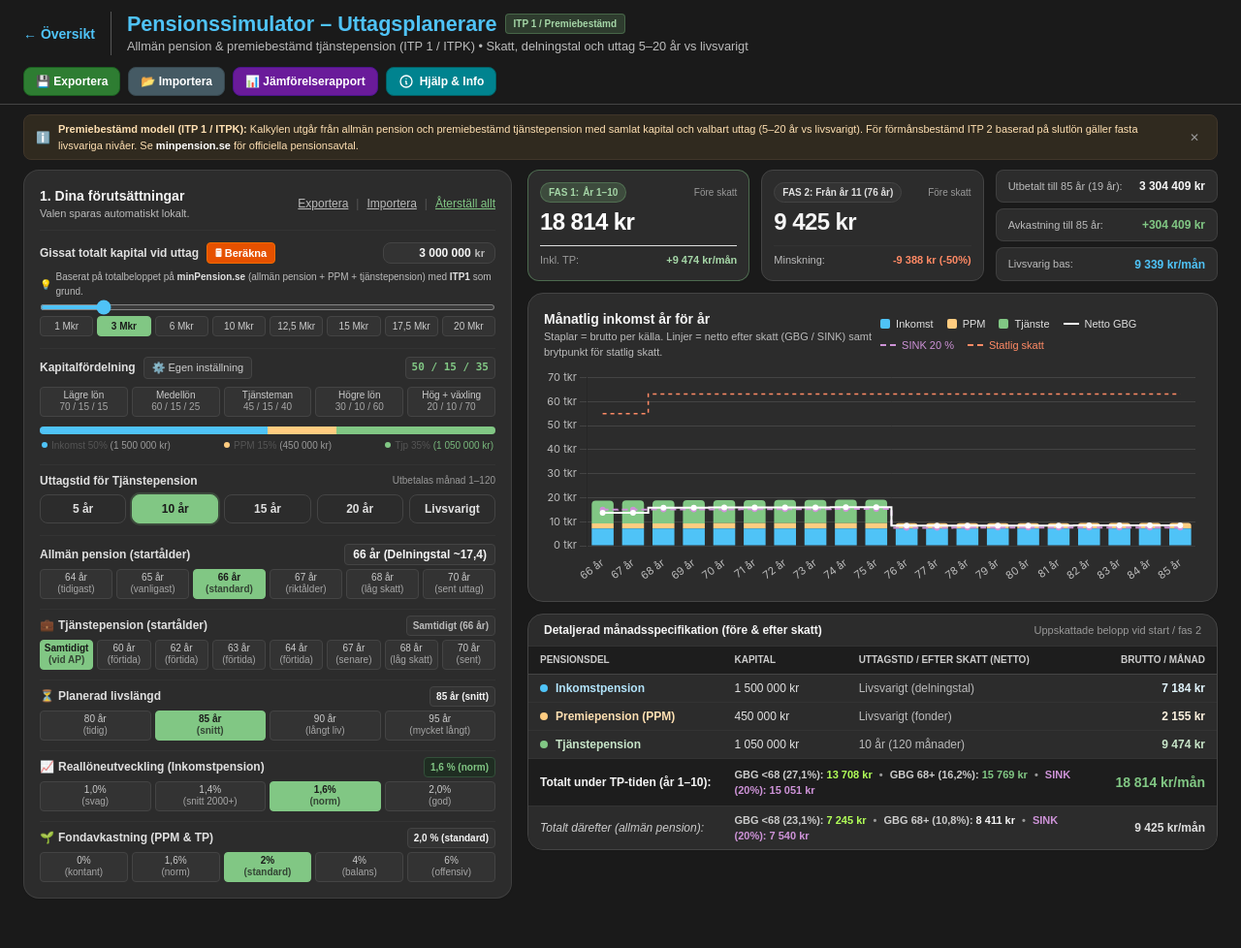
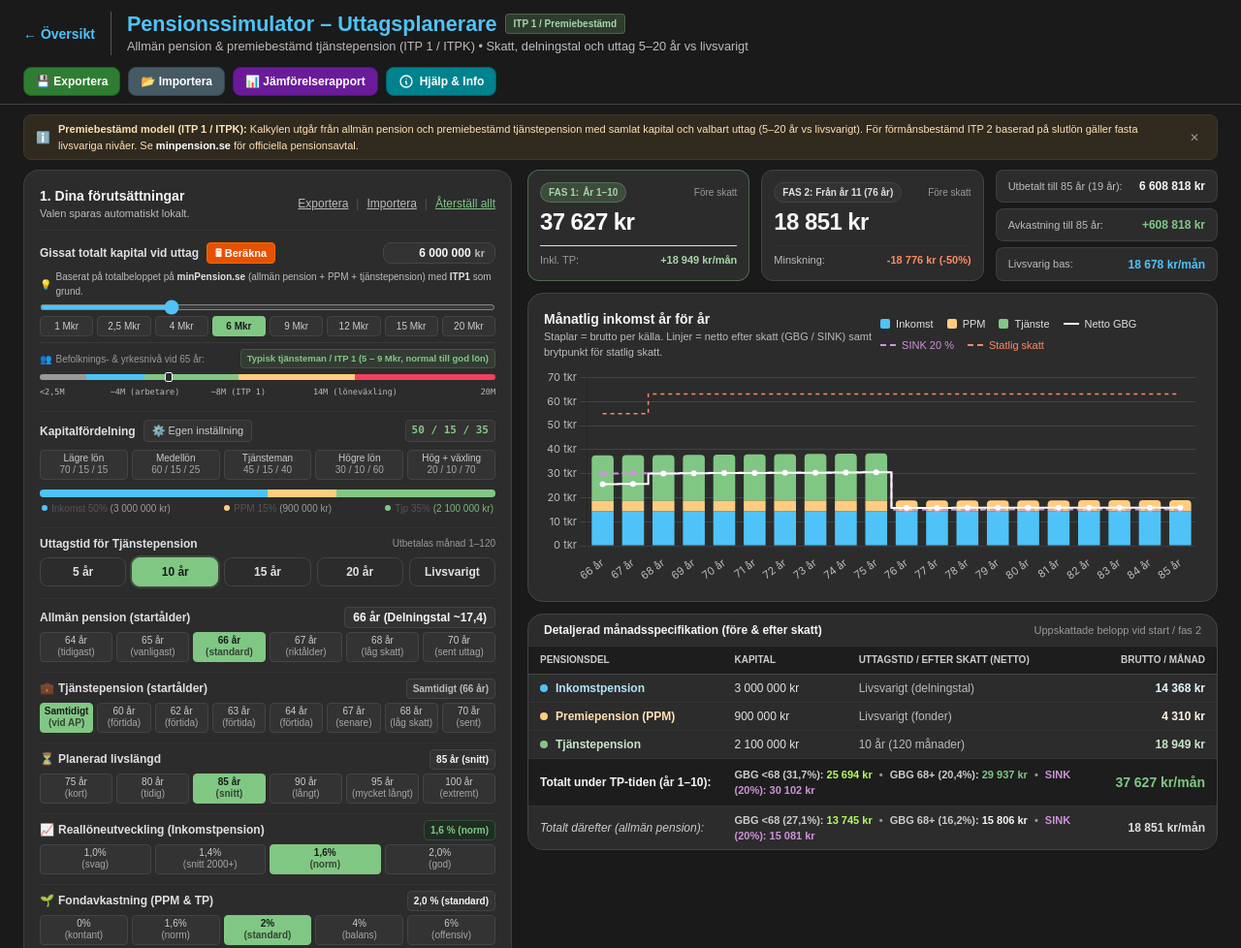
Before and after one commit to stefanlovgren/PensionsKalkITP1, a plain HTML site: page PensionsSimulator.html in a window 1280 px wide. Shown: the top 978 px of the page at 97% size. Before the commit the page ends 937 px from the top, so only its background shows below. Drawn offline with nearby package versions, Linux system fonts and the light colour scheme.

Commit message:
sim total compare

```diff
--- a/PensionsSimulator.html
+++ b/PensionsSimulator.html
@@ -148,7 +148,7 @@
               <button type="button" onclick="openCapitalCalcModal()" class="px-2 py-0.5 rounded text-[11px] font-bold text-white bg-[#e65100] hover:bg-[#f57c00] border border-[#ef6c00] transition-colors cursor-pointer" title="Beräkna/gissa slutkapital utifrån nuvarande kapital, kvarvarande år och lön">🖩 Beräkna</button>
             </div>
             <div class="flex items-center gap-1 font-bold text-slate-900 bg-slate-100 px-2.5 py-0.5 rounded-lg text-xs border border-slate-200">
-              <input type="text" id="totalCapitalInput" class="w-20 text-right bg-transparent outline-none focus:ring-0 font-bold" value="3 000 000">
+              <input type="text" id="totalCapitalInput" class="w-20 text-right bg-transparent outline-none focus:ring-0 font-bold" value="6 000 000">
               <span class="text-slate-500 text-[11px]">kr</span>
             </div>
           </div>
@@ -156,17 +156,49 @@
             <span>💡</span>
             <span>Baserat på totalbeloppet på <strong class="text-slate-700">minPension.se</strong> (allmän pension + PPM + tjänstepension) med <strong class="text-slate-700">ITP1</strong> som grund.</span>
           </div>
-          <input type="range" id="totalCapitalRange" min="500000" max="20000000" step="100000" value="3000000"
+          <input type="range" id="totalCapitalRange" min="500000" max="20000000" step="100000" value="6000000"
             class="w-full h-1.5 bg-slate-200 rounded-lg cursor-pointer block">
           <div class="grid grid-cols-8 gap-1 text-[10px] text-slate-400 font-medium">
             <button type="button" data-capital="1000000" class="capital-quick-btn py-0.5 px-1 text-center rounded bg-slate-100 hover:bg-slate-200 text-slate-600 hover:text-slate-900 border border-slate-200 transition-colors">1 Mkr</button>
-            <button type="button" data-capital="3000000" class="capital-quick-btn py-0.5 px-1 text-center rounded bg-slate-100 hover:bg-slate-200 text-slate-600 hover:text-slate-900 border border-slate-200 transition-colors">3 Mkr</button>
-            <button type="button" data-capital="6000000" class="capital-quick-btn py-0.5 px-1 text-center rounded bg-slate-100 hover:bg-slate-200 text-slate-600 hover:text-slate-900 border border-slate-200 transition-colors">6 Mkr</button>
-            <button type="button" data-capital="10000000" class="capital-quick-btn py-0.5 px-1 text-center rounded bg-slate-100 hover:bg-slate-200 text-slate-600 hover:text-slate-900 border border-slate-200 transition-colors">10 Mkr</button>
-            <button type="button" data-capital="12500000" class="capital-quick-btn py-0.5 px-1 text-center rounded bg-slate-100 hover:bg-slate-200 text-slate-600 hover:text-slate-900 border border-slate-200 transition-colors">12,5 Mkr</button>
+            <button type="button" data-capital="2500000" class="capital-quick-btn py-0.5 px-1 text-center rounded bg-slate-100 hover:bg-slate-200 text-slate-600 hover:text-slate-900 border border-slate-200 transition-colors">2,5 Mkr</button>
+            <button type="button" data-capital="4000000" class="capital-quick-btn py-0.5 px-1 text-center rounded bg-slate-100 hover:bg-slate-200 text-slate-600 hover:text-slate-900 border border-slate-200 transition-colors">4 Mkr</button>
+            <button type="button" data-capital="6000000" class="capital-quick-btn py-0.5 px-1 text-center rounded bg-teal-600 text-[#1a1a1a] border-teal-600 font-semibold transition-colors">6 Mkr</button>
+            <button type="button" data-capital="9000000" class="capital-quick-btn py-0.5 px-1 text-center rounded bg-slate-100 hover:bg-slate-200 text-slate-600 hover:text-slate-900 border border-slate-200 transition-colors">9 Mkr</button>
+            <button type="button" data-capital="12000000" class="capital-quick-btn py-0.5 px-1 text-center rounded bg-slate-100 hover:bg-slate-200 text-slate-600 hover:text-slate-900 border border-slate-200 transition-colors">12 Mkr</button>
             <button type="button" data-capital="15000000" class="capital-quick-btn py-0.5 px-1 text-center rounded bg-slate-100 hover:bg-slate-200 text-slate-600 hover:text-slate-900 border border-slate-200 transition-colors">15 Mkr</button>
-            <button type="button" data-capital="17500000" class="capital-quick-btn py-0.5 px-1 text-center rounded bg-slate-100 hover:bg-slate-200 text-slate-600 hover:text-slate-900 border border-slate-200 transition-colors">17,5 Mkr</button>
             <button type="button" data-capital="20000000" class="capital-quick-btn py-0.5 px-1 text-center rounded bg-slate-100 hover:bg-slate-200 text-slate-600 hover:text-slate-900 border border-slate-200 transition-colors">20 Mkr</button>
+          </div>
+
+          <!-- Befolkningsreferens / Skala för svenskt pensionskapital vid ~65 år -->
+          <div class="space-y-1 pt-1.5 border-t border-slate-200/60" title="Uppskattad fördelning av samlat totalt pensionskapital vid ~65 år (baserat på minPension, SCB och ITP 1-modeller)">
+            <div class="flex items-center justify-between text-[10px]">
+              <span class="text-slate-400 font-medium flex items-center gap-1">
+                <span>👥</span> Befolknings- &amp; yrkesnivå vid 65 år:
+              </span>
+              <span id="capitalPercentileBadge" class="font-bold text-teal-400 bg-teal-500/10 px-1.5 py-0.5 rounded border border-teal-500/20 text-[9.5px]">
+                Typisk tjänsteman / ITP 1 (5 – 9 Mkr, normal till god lön)
+              </span>
+            </div>
+            <div class="relative w-full py-0.5">
+              <!-- Flerfärgad stapel proportionell mot reglagets 0,5–20 Mkr -->
+              <div class="w-full h-1.5 rounded-full overflow-hidden flex bg-slate-200">
+                <div class="h-full bg-slate-400" style="width: 10.26%;" title="Låg pension / deltid / garantipension: &lt; 2,5 Mkr"></div>
+                <div class="h-full bg-blue-500" style="width: 12.82%;" title="Medelsvensk / arbetare: 2,5 – 5 Mkr (median alla yrken ~3,5–4 Mkr)"></div>
+                <div class="h-full bg-teal-500" style="width: 20.51%;" title="Typisk tjänsteman / ITP 1: 5 – 9 Mkr (normal till god lön)"></div>
+                <div class="h-full bg-amber-500" style="width: 25.64%;" title="Hög lön (30% ITP 1 över 7,5 IBB) &amp; löneväxling: 9 – 14 Mkr"></div>
+                <div class="h-full bg-rose-500" style="width: 30.77%;" title="Senior chef / specialist &amp; mångårig löneväxling: 14 – 20 Mkr"></div>
+              </div>
+              <!-- Dynamisk markör som pekar på nuvarande kapital – exakt vertikal synk med reglaget -->
+              <div id="capitalPercentilePin" class="absolute top-0 w-2 h-2.5 bg-white border border-slate-900 rounded-sm shadow-sm transition-all duration-100 pointer-events-none -translate-x-1/2" style="left: 28.21%;" title="Nuvarande valt kapital"></div>
+            </div>
+            <!-- Exakt positionerade etiketter i synk med reglage och knappar -->
+            <div class="relative w-full h-3.5 text-[8.5px] text-slate-500 font-mono mt-0.5">
+              <span class="absolute left-0">&lt;2,5M</span>
+              <span class="absolute left-[23.08%] -translate-x-1/2" title="Median för arbetare och alla yrken samlat (~3,5–4 Mkr)">~4M (arbetare)</span>
+              <span class="absolute left-[43.59%] -translate-x-1/2" title="Typisk ITP 1-tjänstemannanivå">~8M (ITP 1)</span>
+              <span class="absolute left-[69.23%] -translate-x-1/2" title="Hög lön &amp; löneväxling">14M (löneväxling)</span>
+              <span class="absolute right-0 text-right" title="Toppnivå upp till 20 Mkr">20M</span>
+            </div>
           </div>
         </div>
 
@@ -276,11 +308,13 @@
               </span>
               <span id="deathAgeBadge" class="text-[10px] font-bold text-slate-900 bg-slate-100 px-1.5 py-0.5 rounded border border-slate-200">85 år (snitt)</span>
             </div>
-            <div class="grid grid-cols-4 gap-1 text-[10px]">
-              <button type="button" onclick="setDeathAge(80)" data-death-age="80" class="death-age-btn py-0.5 px-1 text-center rounded bg-slate-100 hover:bg-slate-200 text-slate-600 hover:text-slate-900 border border-slate-200 transition-colors leading-tight cursor-pointer">80 år<br><span class="opacity-75">(tidig)</span></button>
-              <button type="button" onclick="setDeathAge(85)" data-death-age="85" class="death-age-btn py-0.5 px-1 text-center rounded bg-teal-600 text-[#1a1a1a] border-teal-600 font-semibold border transition-colors leading-tight cursor-pointer">85 år<br><span class="opacity-75">(snitt)</span></button>
-              <button type="button" onclick="setDeathAge(90)" data-death-age="90" class="death-age-btn py-0.5 px-1 text-center rounded bg-slate-100 hover:bg-slate-200 text-slate-600 hover:text-slate-900 border border-slate-200 transition-colors leading-tight cursor-pointer">90 år<br><span class="opacity-75">(långt liv)</span></button>
-              <button type="button" onclick="setDeathAge(95)" data-death-age="95" class="death-age-btn py-0.5 px-1 text-center rounded bg-slate-100 hover:bg-slate-200 text-slate-600 hover:text-slate-900 border border-slate-200 transition-colors leading-tight cursor-pointer">95 år<br><span class="opacity-75">(mycket långt)</span></button>
+            <div class="grid grid-cols-6 gap-1 text-[10px]">
+              <button type="button" onclick="setDeathAge(75)" data-death-age="75" class="death-age-btn py-0.5 px-0.5 text-center rounded bg-slate-100 hover:bg-slate-200 text-slate-600 hover:text-slate-900 border border-slate-200 transition-colors leading-tight cursor-pointer">75 år<br><span class="opacity-75">(kort)</span></button>
+              <button type="button" onclick="setDeathAge(80)" data-death-age="80" class="death-age-btn py-0.5 px-0.5 text-center rounded bg-slate-100 hover:bg-slate-200 text-slate-600 hover:text-slate-900 border border-slate-200 transition-colors leading-tight cursor-pointer">80 år<br><span class="opacity-75">(tidig)</span></button>
+              <button type="button" onclick="setDeathAge(85)" data-death-age="85" class="death-age-btn py-0.5 px-0.5 text-center rounded bg-teal-600 text-[#1a1a1a] border-teal-600 font-semibold border transition-colors leading-tight cursor-pointer">85 år<br><span class="opacity-75">(snitt)</span></button>
+              <button type="button" onclick="setDeathAge(90)" data-death-age="90" class="death-age-btn py-0.5 px-0.5 text-center rounded bg-slate-100 hover:bg-slate-200 text-slate-600 hover:text-slate-900 border border-slate-200 transition-colors leading-tight cursor-pointer">90 år<br><span class="opacity-75">(långt)</span></button>
+              <button type="button" onclick="setDeathAge(95)" data-death-age="95" class="death-age-btn py-0.5 px-0.5 text-center rounded bg-slate-100 hover:bg-slate-200 text-slate-600 hover:text-slate-900 border border-slate-200 transition-colors leading-tight cursor-pointer">95 år<br><span class="opacity-75">(mycket långt)</span></button>
+              <button type="button" onclick="setDeathAge(100)" data-death-age="100" class="death-age-btn py-0.5 px-0.5 text-center rounded bg-slate-100 hover:bg-slate-200 text-slate-600 hover:text-slate-900 border border-slate-200 transition-colors leading-tight cursor-pointer">100 år<br><span class="opacity-75">(extremt)</span></button>
             </div>
           </div>
 
@@ -1367,14 +1401,14 @@
   <script>
     // State definition
     const state = {
-      totalCapital: 3000000,
+      totalCapital: 6000000,
       inkomstPct: 50,
       ppmPct: 15,
       tjanstePct: 35,
       tjansteYears: 10, // 0 = Livsvarigt
       retireAge: 66,
       earlyTjpAge: 0, // 0 = Inget förtida (samtidigt med allmän pension), annars 60, 62, 63 etc
-      deathAge: 85, // Planerad livslängd / dödsålder (80, 85, 90, 95)
+      deathAge: 85, // Planerad livslängd / dödsålder (75, 80, 85, 90, 95, 100)
       inkomstGrowth: 0.016, // 1.6% (reallöneutveckling norm)
       annualReturn: 0.02, // 2% (real fondavkastning PPM & Tjänstepension)
     };
@@ -1623,6 +1657,9 @@
     }
 
     function setDeathAge(age) {
+      if (age <= state.retireAge) {
+        age = Math.min(100, state.retireAge + 5);
+      }
       state.deathAge = age;
       syncDeathAgeUI();
       try {
@@ -1635,7 +1672,14 @@
       const dAge = state.deathAge || 85;
       const badge = document.getElementById('deathAgeBadge');
       if (badge) {
-        badge.innerText = dAge === 85 ? '85 år (snitt)' : `${dAge} år`;
+        let label = `${dAge} år`;
+        if (dAge === 85) label += ' (snitt)';
+        else if (dAge === 75) label += ' (kort)';
+        else if (dAge === 80) label += ' (tidig)';
+        else if (dAge === 90) label += ' (långt)';
+        else if (dAge === 95) label += ' (mycket långt)';
+        else if (dAge === 100) label += ' (extremt)';
+        badge.innerText = label;
       }
       document.querySelectorAll('.death-age-btn').forEach(btn => {
         const btnAge = parseInt(btn.getAttribute('data-death-age'), 10);
@@ -1650,6 +1694,42 @@
       });
     }
 
+    // Uppdatera referensindikator för pensionskapital mot befolkning & yrken (~65 år)
+    function updateCapitalPercentileUI(cap) {
+      const badge = document.getElementById('capitalPercentileBadge');
+      const pin = document.getElementById('capitalPercentilePin');
+      if (!badge || !pin) return;
+
+      let text = '';
+      let badgeClass = '';
+
+      if (cap < 2500000) {
+        text = 'Låg pension / deltid / garantipension (< 2,5 Mkr)';
+        badgeClass = 'font-bold text-slate-400 bg-slate-500/10 px-1.5 py-0.5 rounded border border-slate-500/20 text-[9.5px]';
+      } else if (cap < 5000000) {
+        text = 'Medelsvensk / arbetare (2,5 – 5 Mkr, median alla yrken ~3,5–4 Mkr)';
+        badgeClass = 'font-bold text-blue-400 bg-blue-500/10 px-1.5 py-0.5 rounded border border-blue-500/20 text-[9.5px]';
+      } else if (cap < 9000000) {
+        text = 'Typisk tjänsteman / ITP 1 (5 – 9 Mkr, normal till god lön)';
+        badgeClass = 'font-bold text-teal-400 bg-teal-500/10 px-1.5 py-0.5 rounded border border-teal-500/20 text-[9.5px]';
+      } else if (cap < 14000000) {
+        text = 'Hög lön (30 % ITP 1 över 7,5 IBB) & löneväxling (9 – 14 Mkr)';
+        badgeClass = 'font-bold text-amber-400 bg-amber-500/10 px-1.5 py-0.5 rounded border border-amber-500/20 text-[9.5px]';
+      } else {
+        text = 'Toppskikt / senior chef & mångårig löneväxling (14 – 20 Mkr)';
+        badgeClass = 'font-bold text-[#ff8a65] bg-[#ff8a65]/20 px-1.5 py-0.5 rounded border border-[#ff8a65]/40 text-[9.5px]';
+      }
+
+      // Synka markören exakt 1:1 mot reglagets skala (500 000 till 20 000 000 kr)
+      const minCap = 500000;
+      const maxCap = 20000000;
+      const pinPct = Math.max(0.5, Math.min(99.5, ((cap - minCap) / (maxCap - minCap)) * 100));
+
+      badge.className = badgeClass;
+      badge.innerText = text;
+      pin.style.left = `${pinPct.toFixed(2)}%`;
+    }
+
     // Core calculations and UI Update
     function updateCalculations() {
       // Återställ fördelning om tjänstepension råkat bli 0%
@@ -1664,6 +1744,7 @@
       }
 
       const cap = state.totalCapital;
+      updateCapitalPercentileUI(cap);
       const inkomstCap = cap * (state.inkomstPct / 100);
       const ppmCap = cap * (state.ppmPct / 100);
       const tjansteCap = cap * (state.tjanstePct / 100);
@@ -2165,7 +2246,7 @@
         : state.retireAge;
       const startAge = Math.min(state.retireAge, tjpStartAge);
       const deathAge = Math.max(state.retireAge + 1, state.deathAge || 85);
-      const endAge = Math.max(deathAge, 85);
+      const endAge = deathAge;
       const totalYears = endAge - startAge;
 
       for (let i = 0; i <= totalYears; i++) {
```
